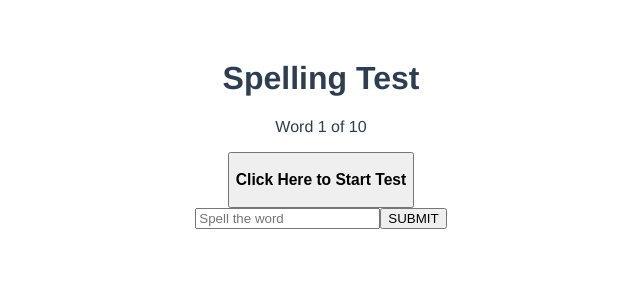
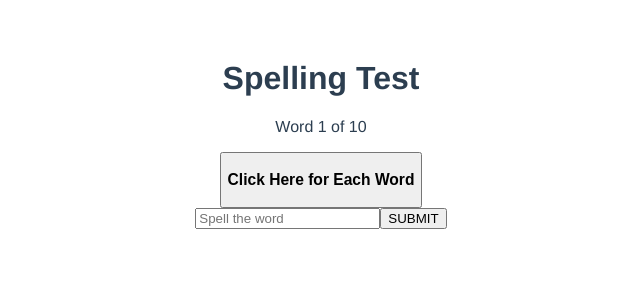
Before and after one commit to gwynnemeeks/spelling-test, a Vue app: page / in a window 1280 px wide. Shown: the top 300 px of the page, without its empty margins (319-959 px from the left). Built offline with nearby package versions, Linux system fonts and the light colour scheme.

Commit message:
spelling test works

```diff
--- a/src/components/Speech.vue
+++ b/src/components/Speech.vue
@@ -1,6 +1,6 @@
 <template>
   <button @click="sayWord" class="clickable">
-    <h3>Click Here to Start Test</h3>
+    <h3>Click Here for Each Word</h3>
   </button>
 </template>
 
```
